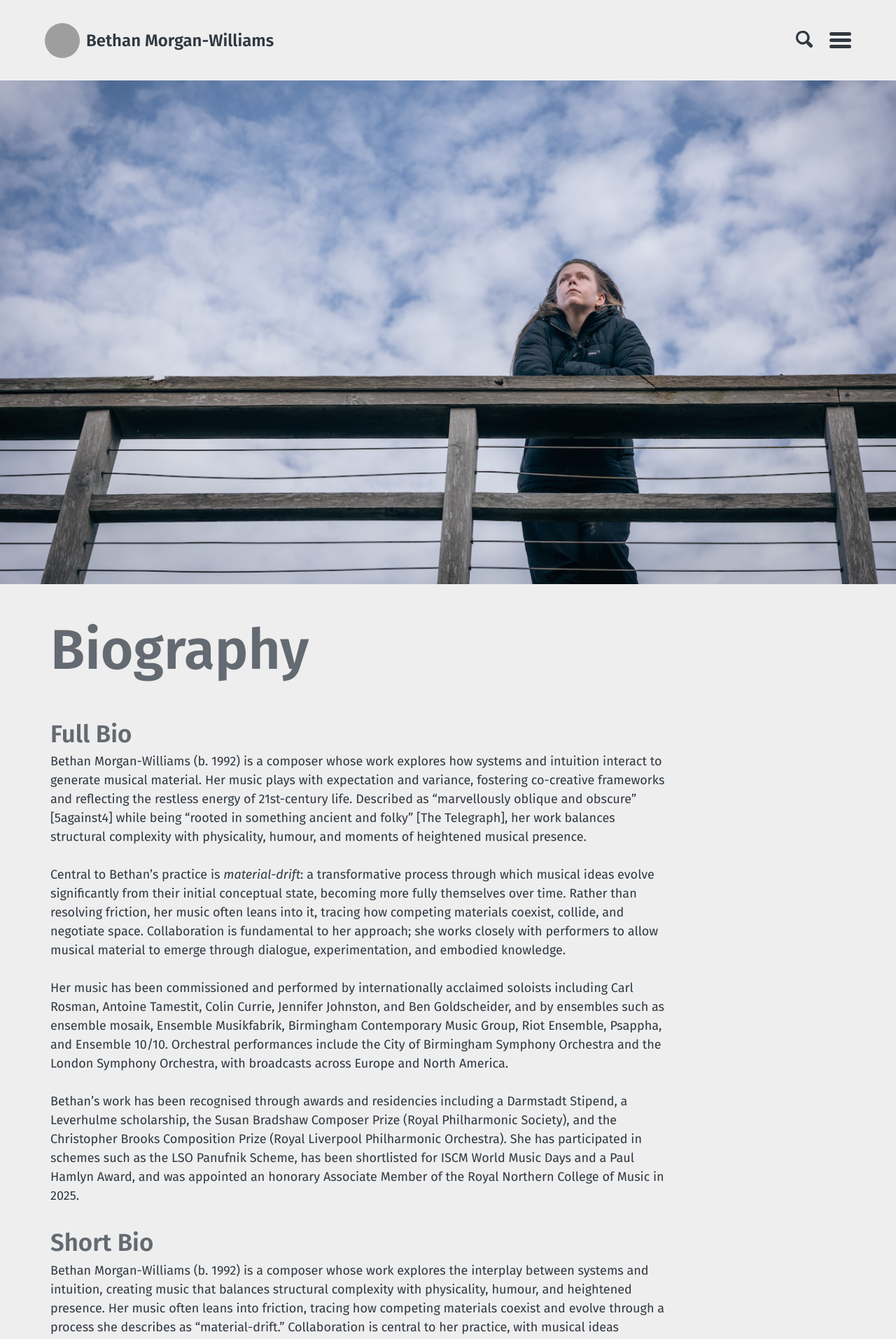
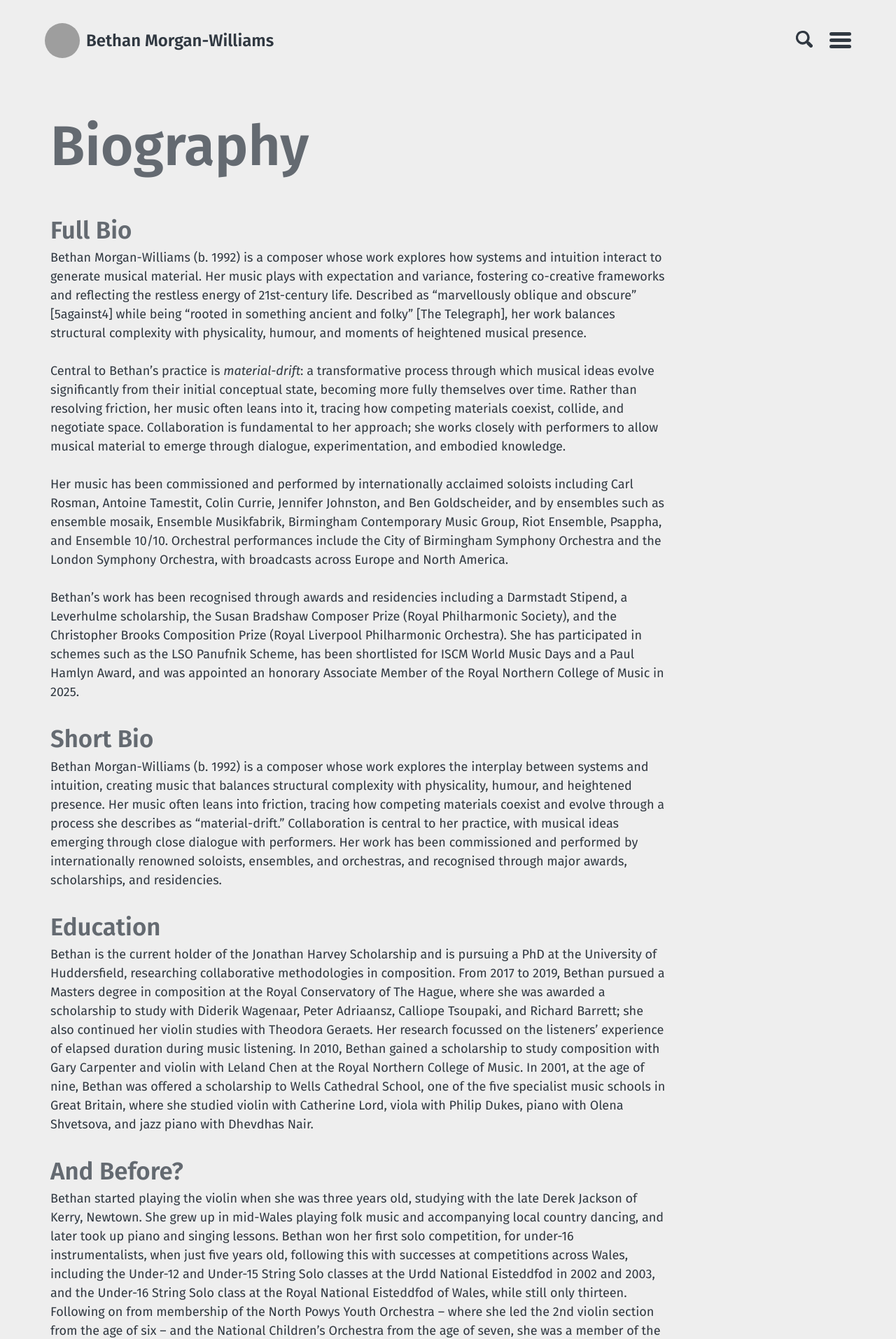
Before and after one commit to morganwilliamsb/website, a Jekyll site: the page built from biography.md, in a window 1280 px wide. Shown: the top 1914 px of the page at 70% size. Built offline with Jekyll 4.4.1, drawn with Linux system fonts in a browser that asks for light colours; grey boxes are pictures that could not be loaded.

Commit message:
Update biography.md
removed header image

```diff
--- a/biography.md
+++ b/biography.md
@@ -1,7 +1,6 @@
 ---
 title: "Biography"
 layout: about
-image: /assets/images/bbridge.png
 ---
 
 ## Full Bio
```
